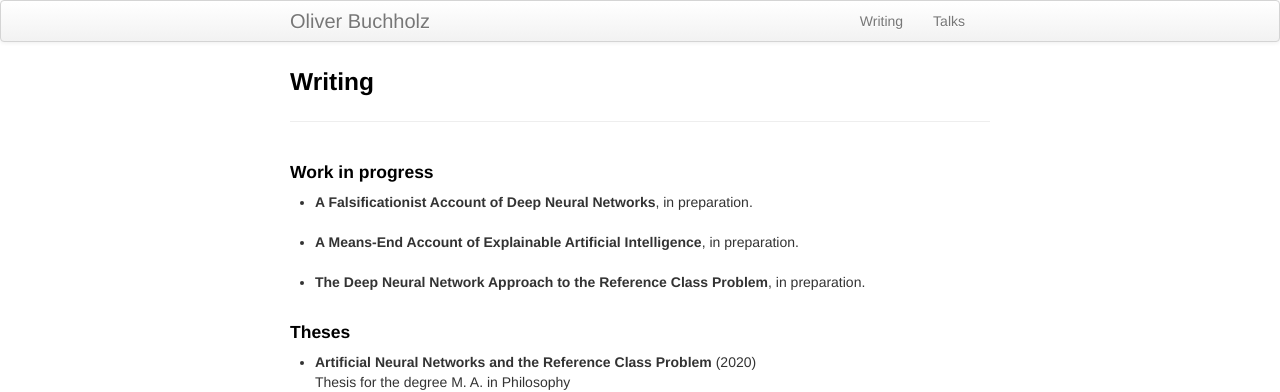
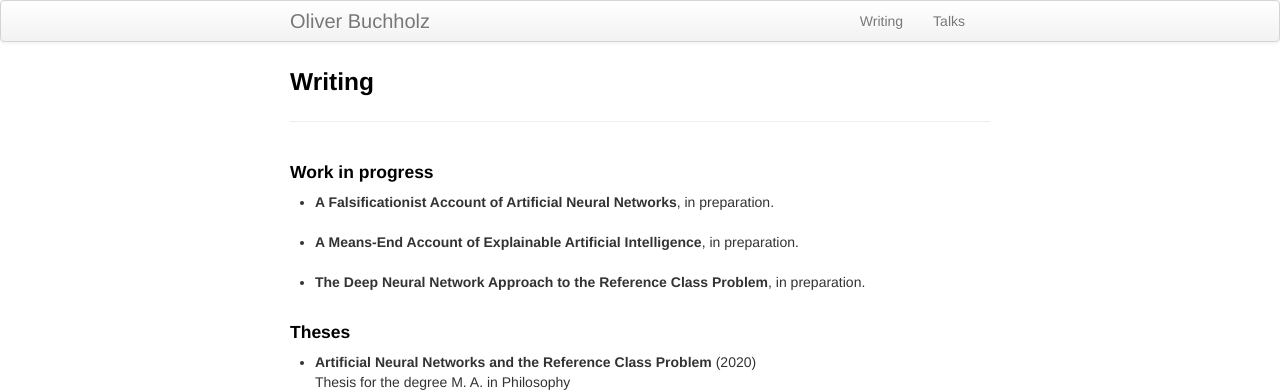
Before and after one commit to oliverbuchholz/oliverbuchholz.github.io, a Jekyll site: the page built from pages/writing.md, in a window 1280 px wide. Shown: the top 392 px of the page. Built offline with Jekyll 4.4.1, drawn with Linux system fonts in a browser that asks for light colours.

Commit message:
fix typo

```diff
--- a/pages/writing.md
+++ b/pages/writing.md
@@ -7,7 +7,7 @@ description: Oliver Buchholz | Writing
 <h4>Work in progress</h4>
 
 <ul>
-<li><b>A Falsificationist Account of Deep Neural Networks</b>, in preparation.<br><br>
+<li><b>A Falsificationist Account of Artificial Neural Networks</b>, in preparation.<br><br>
 </li>
 
 <li><b>A Means-End Account of Explainable Artificial Intelligence</b>, in preparation.<br><br>
```
